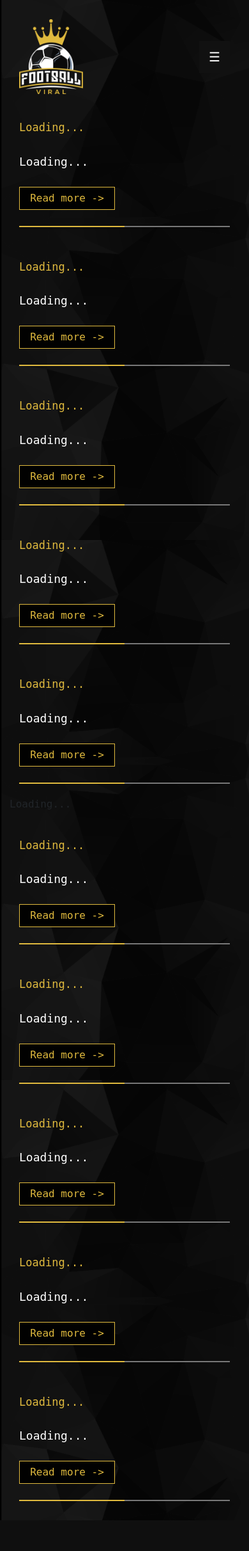
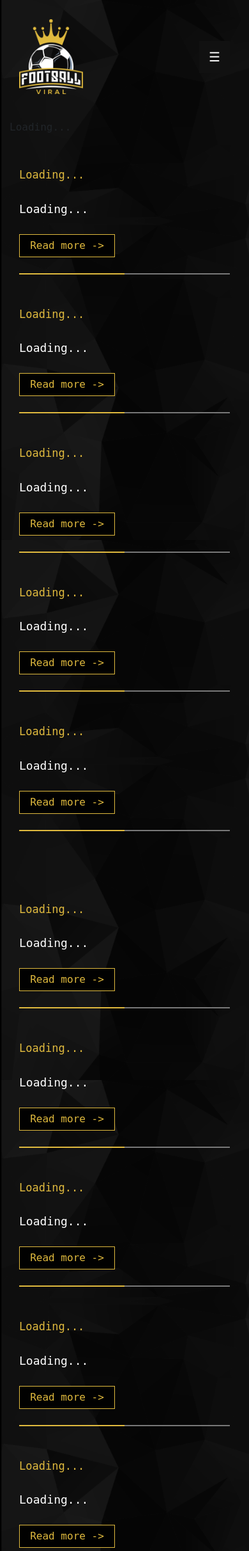
Before and after one commit to SuperDev0109/footballnews, a PHP site: page / in a window 390 px wide. Shown: the top 2424 px of the page at 64% size. Before the commit the page ends 2376 px from the top, so only its background shows below. Run offline with PHP 8.4, Linux system fonts and the light colour scheme; some libraries are stand-ins or nearby versions.

Commit message:
order status changed

```diff
--- a/css/home_page.css
+++ b/css/home_page.css
@@ -182,9 +182,25 @@
 /* body end */
 
 @media only screen and (max-width: 1200px) {
+
   .col-md-4 {
     max-width: 100%;
   }
+
+  .col-md-4:nth-child(1) {
+    order: 2;
+  }
+  .col-md-4:nth-child(2) {
+    order: 1;
+  }
+  .col-md-4:nth-child(3) {
+    order: 3;
+  }
+
+  .box:nth-child(1) {
+    padding-top: 50px;
+  }
+
   .homepage_body .row {
     display: flex;
     flex-direction: column;
--- a/index.php
+++ b/index.php
@@ -32,7 +32,7 @@
 		<!-- header end -->
 
 		<div class="homepage_body">
-			<div class="row">
+			<div class="row news_box">
 				<div class="col-md-4">
 					<div class="exploringNews">
 						<div class="box">
--- a/js/homepage.js
+++ b/js/homepage.js
@@ -27,7 +27,7 @@
             })
 
 
-            $('.newsImageBox').html("<div class='headlineBox'><a href='"+'/detail.php?story='+popularNews[0].optionalLink.url+"&imgUrl="+popularNews[0].optionalPicture.url+"&publishDate="+popularNews[0].publicationTime+"'><img src='"+popularNews[0].optionalPicture.url+"' width='100%'/></a><div class='headline'><p class='title1'>"+popularNews[0].title+"</p><button class='readBtn'>Read more -></button></div></div>  <div class='headlineBox'><a href='"+'/detail.php?story='+popularNews[1].optionalLink.url+"&imgUrl="+popularNews[1].optionalPicture.url+"&publishDate="+popularNews[1].publicationTime+"'><img src='"+ popularNews[1].optionalPicture.url+"' width='100%' /></a><div class='headline'><p class='title1'>"+popularNews[1].title+"</p><button class='readBtn'>Read more -></button></div></div>");
+            $('.newsImageBox').html("<div class='headlineBox'><a href='"+'/detail.php?story='+popularNews[0].optionalLink.url+"&imgUrl="+popularNews[0].optionalPicture.url+"&publishDate="+popularNews[0].publicationTime+"'><img src='"+popularNews[0].optionalPicture.url+"' width='100%'/></a><div class='headline'><p class='title1'>"+popularNews[0].title+"</p><p class='title1'>"+popularNews[0].seoTeaser+"</p><button class='readBtn'>Read more -></button></div></div>  <div class='headlineBox'><a href='"+'/detail.php?story='+popularNews[1].optionalLink.url+"&imgUrl="+popularNews[1].optionalPicture.url+"&publishDate="+popularNews[1].publicationTime+"'><img src='"+ popularNews[1].optionalPicture.url+"' width='100%' /></a><div class='headline'><p class='title1'>"+popularNews[1].title+"</p><p class='title1'>"+popularNews[1].seoTeaser+"</p><button class='readBtn'>Read more -></button></div></div>");
 
             $('.headlineBox').each(function(index) {
                 $(this).on('click', function() {
```
